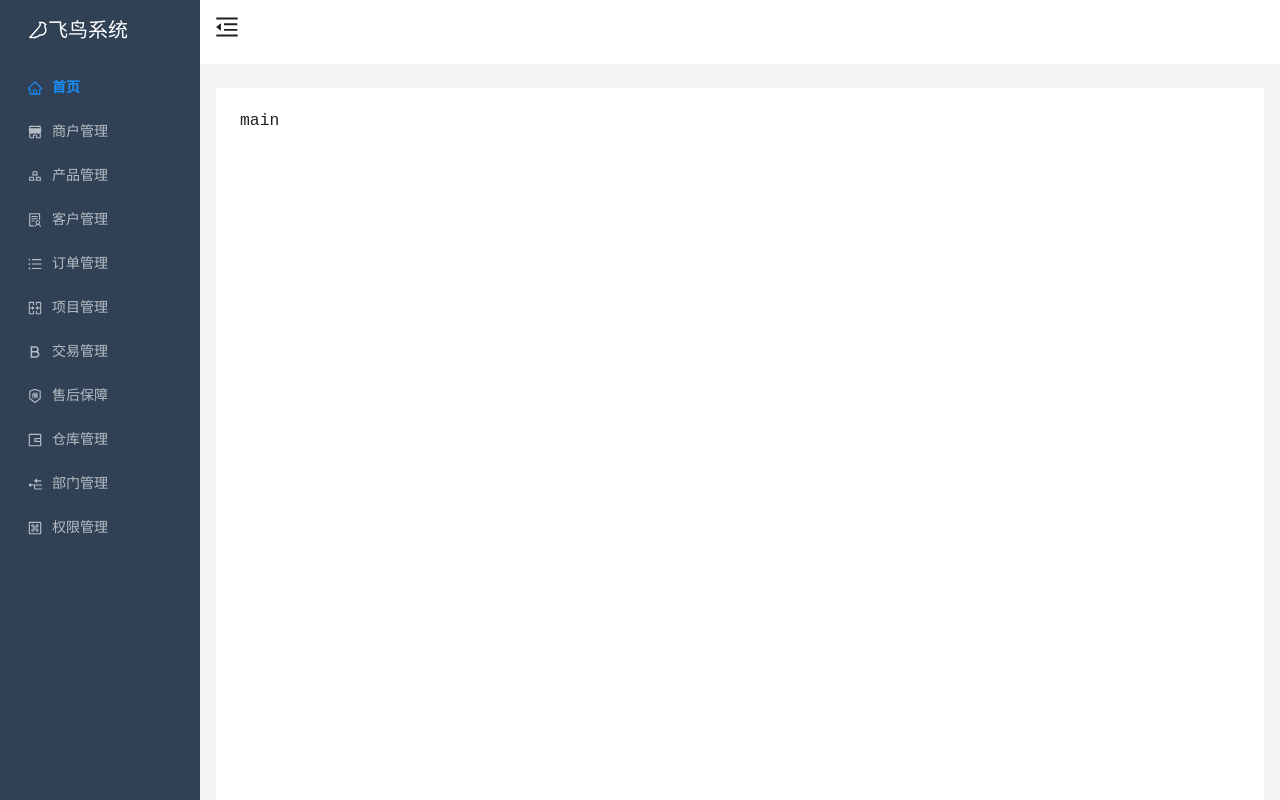
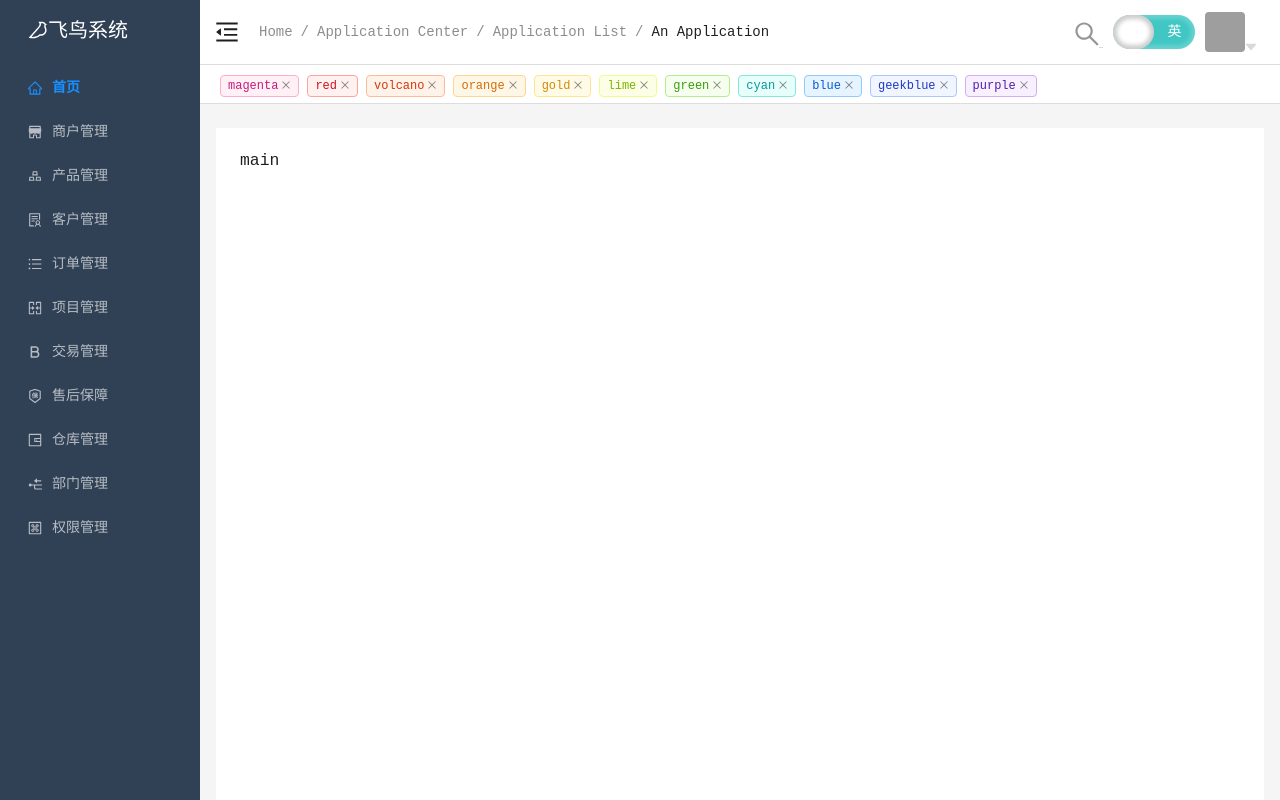
Before and after one commit to guozi007a/common_backstage, a React app: page /index in a window 1280 px wide. Shown: the top 800 px of the page. Built offline with nearby package versions, Linux system fonts and the light colour scheme; grey boxes are pictures that could not be loaded.

Commit message:
页头样式

```diff
--- /dev/null
+++ b/src/pages/home/AvatarArea.tsx
@@ -0,0 +1,81 @@
+import { FC } from 'react';
+import styled from 'styled-components';
+import { CaretDownFilled } from '@ant-design/icons';
+import type { MenuProps } from 'antd';
+import { Dropdown } from 'antd';
+
+const headImg = 'https://wpimg.wallstcn.com/f778738c-e4f8-4870-b634-56703b4acafe.gif?imageView2/1/w/80/h/80';
+
+const AreaWrap = styled.main`
+    position: relative;
+    cursor: pointer;
+`
+const AvatarWrap = styled.section`
+    width: 40px;
+    height: 40px;
+    border-radius: 4px;
+    overflow: hidden;
+    display: flex;
+    justify-content: center;
+    align-items: center;
+`
+const AvatarImg = styled.img.attrs({
+    src: headImg,
+    alt: 'avatar'
+})`
+    width: 100%;
+    height: 100%;
+`
+const IconWrap = styled.div`
+    position: absolute;
+    z-index: 1;
+    top: 5px;
+    right: -14px;
+    color: #d9d9d9;
+    font-size: 16px;
+`
+
+const items: MenuProps['items'] = [
+    {
+        key: '1',
+        label: (
+            <a target="_blank" rel="noopener noreferrer" href="https://www.baidu.com">
+                个人中心
+            </a>
+        ),
+    },
+    {
+        key: '2',
+        label: (
+            <a target="_blank" rel="noopener noreferrer" href="https://www.baidu.com">
+                项目地址
+            </a>
+        ),
+    },
+    {
+        key: '3',
+        label: (
+            <a target="_blank" rel="noopener noreferrer" href="https://www.luohanacademy.com">
+                退出登录
+            </a>
+        ),
+    },
+];
+
+const AvatarArea: FC = () => {
+
+    return <Dropdown menu={{ items }} placement="bottom" arrow
+        trigger={['click']}
+    >
+        <AreaWrap>
+            <AvatarWrap>
+                <AvatarImg />
+            </AvatarWrap>
+            <IconWrap>
+                <CaretDownFilled />
+            </IconWrap>
+        </AreaWrap>
+    </Dropdown>
+}
+
+export default AvatarArea;
--- /dev/null
+++ b/src/pages/home/HomeHead.tsx
@@ -0,0 +1,136 @@
+import { FC, useState, useRef, useEffect } from 'react';
+import styled from 'styled-components';
+import { Breadcrumb } from 'antd';
+import { SearchOutlined } from '@ant-design/icons';
+import SwitchLang from '@/pages/login/SwitchLang';
+import AvatarArea from './AvatarArea';
+
+const HeadWrap = styled.header`
+    flex: 1;
+    position: relative;
+    height: 100%;
+    display: flex;
+    justify-content: space-between;
+    box-sizing: border-box;
+    padding: 0 20px;
+    user-select: none;
+`;
+const RouteText = styled.div`
+    font-size: 14px;
+    color: #000;
+    display: flex;
+    align-items: center;
+`;
+const OperWrap = styled.section`
+    display: flex;
+    gap: 10px;
+    align-items: center;
+`
+const InpWrap = styled.div`
+    position: relative;
+`
+const SearchWrap = styled.div`
+    position: absolute;
+    top: 5px;
+    left: -25px;
+    color: #989595;
+    font-size: 26px;
+    font-weight: 700;
+    cursor: pointer;
+`;
+const Input = styled.input.attrs({
+    type: 'text',
+    placeholder: 'Search'
+})`
+    width: 0px;
+    height: 30px;
+    border: none;
+    border-bottom: 1px solid #d9d9d9;
+    box-shadow: none;
+    outline: none;
+    transition: width .2s linear;
+
+    &.spread {
+        width: 200px;
+        transition: width .2s linear;
+    }
+`;
+
+
+const HomeHead: FC = () => {
+
+    const inputRef = useRef(null);
+    const [isSpreadInput, setIsSpreadInput] = useState(false);
+    const [searchVal, setSearchVal] = useState('');
+
+    const handleBlur = () => {
+
+        inputRef.current.blur();
+        setIsSpreadInput(false);
+
+        if (searchVal) {
+            setSearchVal('');
+        }
+    }
+
+    useEffect(() => {
+        document.addEventListener('click', handleBlur);
+
+        return () => {
+            document.removeEventListener('click', handleBlur);
+        }
+    }, [])
+
+    return <HeadWrap>
+        <RouteText>
+            {/* <span>首页</span>
+            <Bias>/</Bias>
+            <span className='disable'>面板</span> */}
+            <Breadcrumb
+                items={[
+                    {
+                        title: 'Home',
+                    },
+                    {
+                        title: <a href="">Application Center</a>,
+                    },
+                    {
+                        title: <a href="">Application List</a>,
+                    },
+                    {
+                        title: 'An Application',
+                    },
+                ]}
+            />
+        </RouteText>
+        <OperWrap>
+            <InpWrap
+                onClick={(e: React.SyntheticEvent) => {e.stopPropagation()}}
+            >
+                <SearchWrap
+                    onClick={() => {
+                        setIsSpreadInput(!isSpreadInput);
+                        isSpreadInput || inputRef.current.focus();
+
+                        if (searchVal) {
+                            setSearchVal('');
+                        }
+                    }}
+                >
+                    <SearchOutlined />
+                </SearchWrap>
+                <Input ref={inputRef}
+                    className={`${isSpreadInput ? 'spread' : ''}`}
+                    value={searchVal}
+                    onChange={(e: React.ChangeEvent<HTMLInputElement>) => {
+                        setSearchVal(e.target.value);
+                    }}
+                />
+            </InpWrap>
+            <SwitchLang />
+            <AvatarArea />
+        </OperWrap>
+    </HeadWrap>
+}
+
+export default HomeHead;
--- /dev/null
+++ b/src/pages/home/Tags.tsx
@@ -0,0 +1,36 @@
+import { FC } from 'react';
+import { Tag, Space } from 'antd';
+import styled from 'styled-components';
+
+const NavWrap = styled.nav`
+    width: 100%;
+    height: 40px;
+    line-height: 40px;
+    box-sizing: border-box;
+    padding: 0 20px;
+    background-color: #fff;
+    border-top: 1px solid #ddd;
+    border-bottom: 1px solid #ddd;
+    overflow: hidden;
+`
+
+const NavTags: FC = () => {
+
+    return <NavWrap>
+        <Space size={[0, 8]} wrap>
+            <Tag color="magenta" closable>magenta</Tag>
+            <Tag color="red" closable>red</Tag>
+            <Tag color="volcano" closable>volcano</Tag>
+            <Tag color="orange" closable>orange</Tag>
+            <Tag color="gold" closable>gold</Tag>
+            <Tag color="lime" closable>lime</Tag>
+            <Tag color="green" closable>green</Tag>
+            <Tag color="cyan" closable>cyan</Tag>
+            <Tag color="blue" closable>blue</Tag>
+            <Tag color="geekblue" closable>geekblue</Tag>
+            <Tag color="purple" closable>purple</Tag>
+        </Space>
+    </NavWrap>
+}
+
+export default NavTags;
--- a/src/pages/home/index.tsx
+++ b/src/pages/home/index.tsx
@@ -9,6 +9,8 @@ import {
 } from '@ant-design/icons';
 import './index.less';
 import { items } from './items';
+import HomeHead from './HomeHead';
+import NavTags from './Tags';
 
 type NavProp = {
     key: React.Key,
@@ -74,12 +76,14 @@ const Home: FC = () => {
                 />
             </Sider>
             <Layout className="site-layout">
-                <Header style={{ background: colorBgContainer }}>
+                <Header style={{ background: colorBgContainer, display: 'flex', alignItems: 'center' }}>
                     {React.createElement(collapsed ? MenuUnfoldOutlined : MenuFoldOutlined, {
                         className: 'trigger',
                         onClick: () => setCollapsed(!collapsed),
                     })}
+                    <HomeHead />
                 </Header>
+                <NavTags />
                 <Content
                     style={{
                         margin: '24px 16px',
--- a/src/pages/login/SwitchLang.tsx
+++ b/src/pages/login/SwitchLang.tsx
@@ -8,17 +8,27 @@ type LangProp = {
     lang: 'cn' | 'en'
 }
 
+type PropType = {
+    wrapClassName?: string;
+}
+
 const SwitchWrap = styled.main`
-    position: fixed;
-    z-index: 2;
-    top: 30%;
-    right: 0;
+    position: relative;
     width: 82px;
     height: 34px;
-    background-color: #1677ff;
-    border-radius: 17px 0 0 17px;
+    background-color: #40C7C4;
     box-shadow: inset 0 0 4px 4px rgba(255, 255, 255, .2);
     display: flex;
+    border-radius: 17px;
+
+    &.in_login_page {
+        position: fixed;
+        z-index: 2;
+        top: 30%;
+        right: 0;
+        border-radius: 17px 0 0 17px;
+        background-color: #1677ff;
+    }
 `;
 const SwitchTrack = styled.section`
     width: 50%;
@@ -46,7 +56,7 @@ const SwitchThumb = styled.div`
 
 const local = new Local('lang');
 
-const SwitchLang: FC = () => {
+const SwitchLang: FC<PropType> = (props: PropType) => {
 
     const [currentLang, setCurrentLang] = useState(local._key || 'cn');
     const { t } = useTranslation();
@@ -66,7 +76,7 @@ const SwitchLang: FC = () => {
         }
     }
 
-    return <SwitchWrap>
+    return <SwitchWrap className={`${props.wrapClassName ?? ''}`}>
         <SwitchTrack onClick={handleCN}>{t('lang.cn')}</SwitchTrack>
         <SwitchTrack onClick={handleEN}>{t('lang.en')}</SwitchTrack>
         <SwitchThumb lang={currentLang}></SwitchThumb>
--- a/src/pages/login/index.tsx
+++ b/src/pages/login/index.tsx
@@ -28,7 +28,7 @@ const Login: FC = () => {
             </LoginMain>
         </LoginContainer>
         <LoginKey />
-        <SwitchLang />
+        <SwitchLang wrapClassName='in_login_page' />
         <CopyrightDeclare> Copyright © 2020-2023 common_backstage All Rights Reserved. </CopyrightDeclare>
     </LoginWrap>
 }
```
